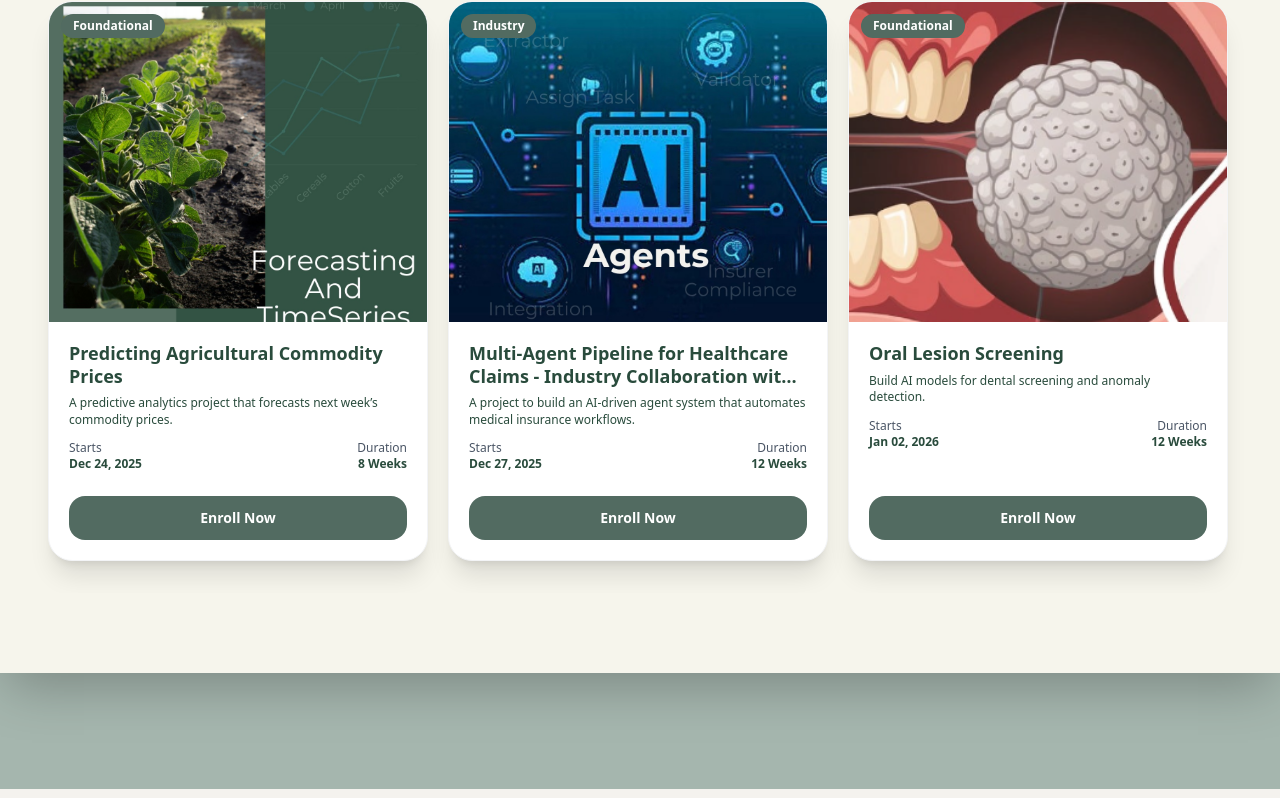
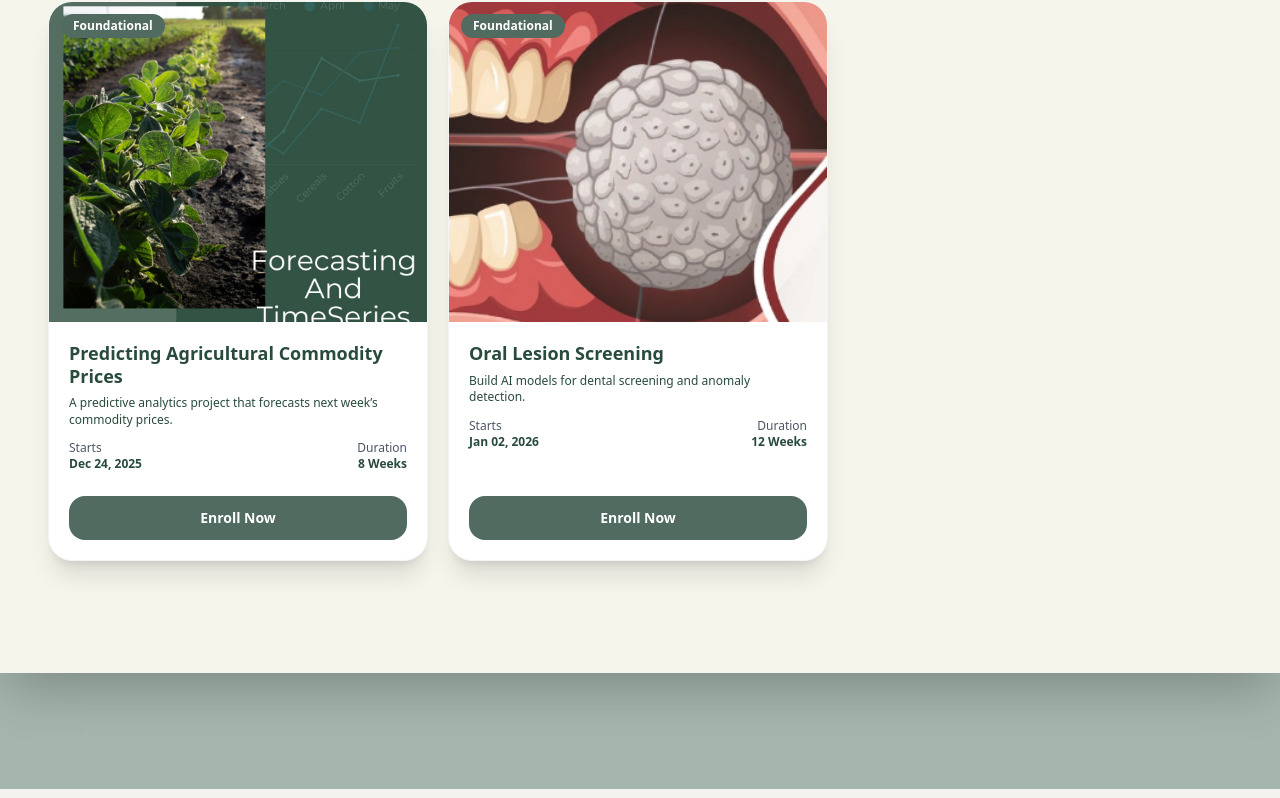
Before and after one commit to v18hub/v18hub_vercel, a React (Vite) app in the folder Frontend/: page / in a window 1280 px wide. Shown: the part 3699-4497 px from the top of the page. Built offline with nearby package versions, Linux system fonts and the light colour scheme; a web font is replaced by a local one.

Commit message:
Chnaged launch date in cohorts.ts

```diff
--- a/Frontend/src/data/cohorts.ts
+++ b/Frontend/src/data/cohorts.ts
@@ -139,7 +139,7 @@ export const cohortsData: Cohort[] = [
     title: "Multi-Agent Pipeline for Healthcare Claims - Industry Collaboration with Sarvatra.ai",
     short_description: "A project to build an AI-driven agent system that automates medical insurance workflows.",
     description: "In this project, students will design an AI agent system tailored for the medical insurance domain. The system will intelligently read and analyze reports, identify missing or inconsistent information, assign tasks to relevant departments, and reprocess updated data while ensuring compliance with insurer-specific rules. By working with synthetic insurance claims, students will simulate a real-world workflow automation pipeline safely and efficiently, gaining hands-on experience in AI-driven document processing, rule-based validation, and healthcare process automation.",
-    startDate: "Dec 27, 2025",
+    startDate: "Jan 05, 2025",
     duration: "12 Weeks",
     goal: [
             "Build multi-agent AI pipeline for insurance claim processing.",
--- a/Frontend/src/pages/Cohort_Details/Cohort_Details.tsx
+++ b/Frontend/src/pages/Cohort_Details/Cohort_Details.tsx
@@ -31,8 +31,8 @@ const CohortDetails = () => {
     if (cohort.cohort_id === "3") {
       return (
         <>
-          <span className="line-through text-gray-500 mr-2">{cohort.startDate}</span>
-          <span className="text-[#294b3c] font-semibold">5 January 2026</span>
+          <span className="line-through text-gray-500 mr-2">Dec 27, 2025</span>
+          <span className="text-[#294b3c] font-semibold">{cohort.startDate}</span>
         </>
       );
     }
```
